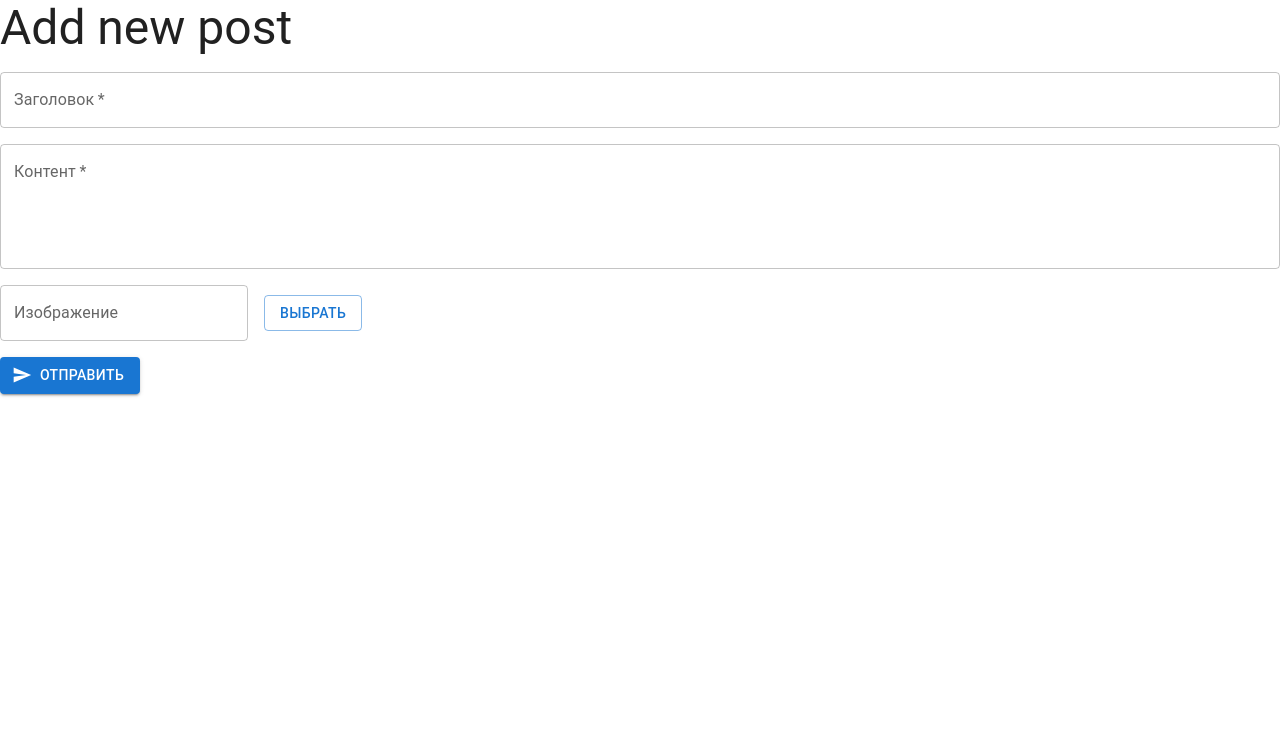
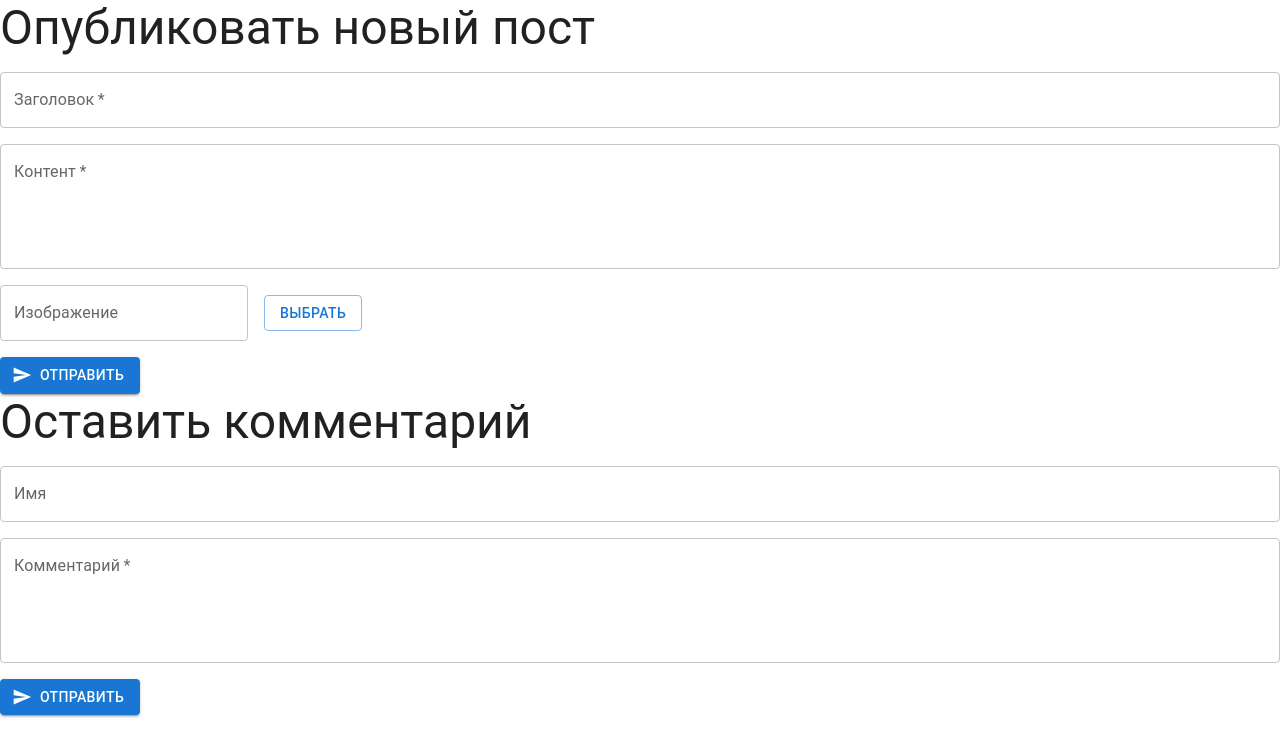
Before and after one commit to aldr-dev/javascript-10, a React (Vite) app in the folder frontend/: page / in a window 1280 px wide. Shown: the top 756 px of the page. Built offline with nearby package versions, Linux system fonts and the light colour scheme.

Commit message:
реализовал компонент CommentsForm, поправил типизацию.

```diff
--- /dev/null
+++ b/frontend/src/components/CommentsForm/CommentsForm.tsx
@@ -0,0 +1,88 @@
+import React, {useState} from 'react';
+import {CommentsMutation} from '../../types';
+import {useAppDispatch, useAppSelector} from '../../app/hooks';
+import {toast} from 'react-toastify';
+import {Box, Grid, TextField, Typography} from '@mui/material';
+import {LoadingButton} from '@mui/lab';
+import SendIcon from '@mui/icons-material/Send';
+import {postFormComments} from '../../store/comments/commentsThunks';
+import {selectPostCommentsIsLoading} from '../../store/comments/commentsSlice';
+
+const CommentsForm = () => {
+  const [commentsData, setCommentsData] = useState<CommentsMutation>({
+    newsId: '',
+    author: '',
+    content: '',
+  });
+  const dispatch = useAppDispatch();
+  const commentIsLoading = useAppSelector(selectPostCommentsIsLoading);
+
+  const onFieldChange = (event: React.ChangeEvent<HTMLInputElement>) => {
+    const {name, value} = event.target;
+    setCommentsData((prevState) => ({
+      ...prevState,
+      [name]: value,
+    }));
+  };
+
+  const onSubmitForm = async (event: React.FormEvent) => {
+    try {
+      event.preventDefault();
+
+      if (commentsData.content.trim().length !== 0 && commentsData.newsId.length > 0) {
+        await dispatch(postFormComments(commentsData)).unwrap();
+        setCommentsData({
+          newsId: '',
+          author: '',
+          content: '',
+        });
+      }
+    } catch (error) {
+      console.error(error + 'Произошла ошибка при отправке запроса, попробуйте позже.');
+      toast.error('Произошла ошибка при отправке запроса, попробуйте позже.');
+    }
+  };
+
+  return (
+    <>
+      <Box component="form" onSubmit={onSubmitForm}>
+        <Typography variant={'h3'} sx={{mb: 2}}>Оставить комментарий</Typography>
+        <Grid container spacing={2}>
+          <Grid item xs={12}>
+            <TextField
+              onChange={onFieldChange}
+              label="Имя"
+              id="author"
+              name="author"
+              value={commentsData.author}
+            />
+          </Grid>
+          <Grid item xs={12}>
+            <TextField
+              onChange={onFieldChange}
+              label="Комментарий"
+              id="content"
+              name="content"
+              value={commentsData.content}
+              required
+              multiline
+              rows={4}
+            />
+          </Grid>
+        </Grid>
+        <LoadingButton
+          sx={{mt: 2}}
+          color="primary"
+          type="submit"
+          loading={commentIsLoading}
+          loadingPosition="start"
+          startIcon={<SendIcon/>}
+          variant="contained">
+          <span>Отправить</span>
+        </LoadingButton>
+      </Box>
+    </>
+  );
+};
+
+export default CommentsForm;
--- a/frontend/src/components/FileInput/FileInput.tsx
+++ b/frontend/src/components/FileInput/FileInput.tsx
@@ -18,7 +18,7 @@ const FileInput: React.FC<Props> = ({onChange, name, label, resetFileName, handl
       setFilename('');
       handleResetFileName(false);
     }
-  }, [resetFileName]);
+  }, [resetFileName, handleResetFileName]);
 
   const activateInput = () => {
     if (inputRef.current) {
--- a/frontend/src/components/NewsForm/NewsForm.tsx
+++ b/frontend/src/components/NewsForm/NewsForm.tsx
@@ -67,7 +67,7 @@ const NewsForm = () => {
   return (
     <>
       <Box component="form" onSubmit={onSubmitForm}>
-        <Typography variant={'h3'} sx={{mb: 2}}>Add new post</Typography>
+        <Typography variant={'h3'} sx={{mb: 2}}>Опубликовать новый пост</Typography>
         <Grid container spacing={2}>
           <Grid item xs={12}>
             <TextField
--- a/frontend/src/containers/Home/Home.tsx
+++ b/frontend/src/containers/Home/Home.tsx
@@ -1,9 +1,11 @@
 import NewsForm from '../../components/NewsForm/NewsForm';
+import CommentsForm from '../../components/CommentsForm/CommentsForm';
 
 const Home = () => {
   return (
     <div>
       <NewsForm/>
+      <CommentsForm />
     </div>
   );
 };
--- a/frontend/src/types.ts
+++ b/frontend/src/types.ts
@@ -27,7 +27,7 @@ export interface Comments {
 }
 
 export interface CommentsMutation {
-  news_id: number;
+  newsId: string;
   author: string | null;
   content: string;
 }
```
